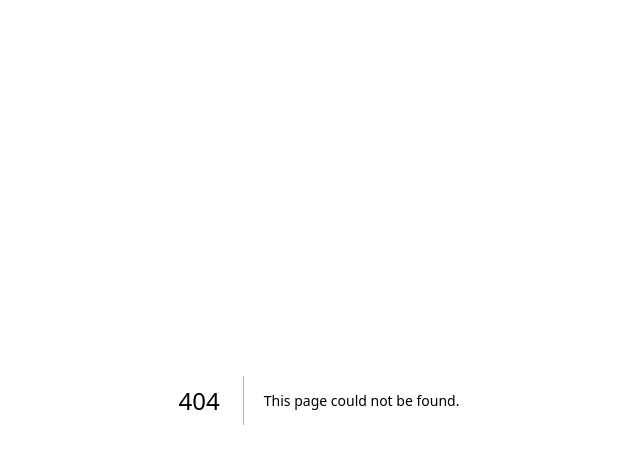
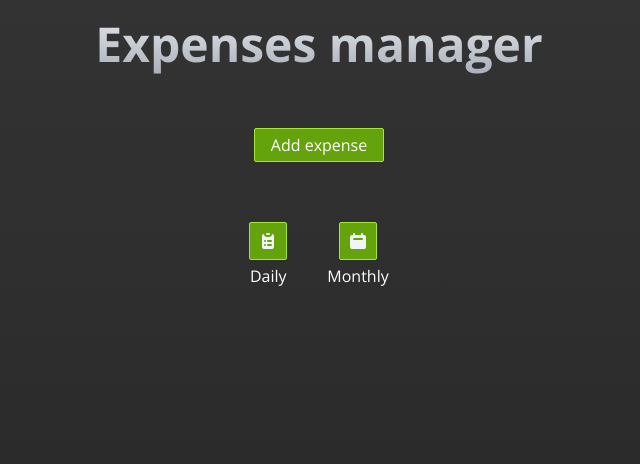
Before and after one commit to FernandoLorca/expenses-manager, a Next.js app: page /expenses in a window 1280 px wide. Before the commit this address had no page. Shown: the top 464 px of the page, without its empty margins (321-961 px from the left). Built offline with nearby package versions, Linux system fonts and the light colour scheme.

Commit message:
Expenses page layout

```diff
--- /dev/null
+++ b/src/app/components/Button.tsx
@@ -0,0 +1,17 @@
+import Link from 'next/link';
+
+interface ButtonProps {
+  text: string;
+  path: string;
+}
+
+export default function Button({ text, path }: ButtonProps) {
+  return (
+    <Link
+      href={path}
+      className="rounded-sm border border-lime-400 bg-lime-600 px-4 py-1 text-center hover:opacity-75"
+    >
+      {text}
+    </Link>
+  );
+}
--- /dev/null
+++ b/src/app/components/GradinetTitle.tsx
@@ -0,0 +1,13 @@
+interface GradinetTitleProps {
+  text: string;
+}
+
+export default function GradinetTitle({ text }: GradinetTitleProps) {
+  return (
+    <div className="flex justify-center">
+      <h1 className="inline-block bg-gradient-to-b from-gray-100 to-gray-400 bg-clip-text py-5 text-center text-5xl font-bold text-transparent">
+        {text}
+      </h1>
+    </div>
+  );
+}
--- /dev/null
+++ b/src/app/components/IconButton.tsx
@@ -0,0 +1,20 @@
+import Link from 'next/link';
+
+interface IconButtonProps {
+  icon: React.ReactNode;
+  text: string;
+}
+
+export default function IconButton({ icon, text }: IconButtonProps) {
+  return (
+    <Link
+      href="/expenses/daily"
+      className="flex flex-col items-center hover:opacity-75"
+    >
+      <div className="rounded-sm border border-lime-400 bg-lime-600 p-2">
+        <div className="text-slate-100">{icon}</div>
+      </div>
+      <p className="pt-1">{text}</p>
+    </Link>
+  );
+}
--- /dev/null
+++ b/src/app/expenses/page.tsx
@@ -0,0 +1,21 @@
+import { HiClipboardList, HiCalendar } from 'react-icons/hi';
+import IconButton from '../components/IconButton';
+import Button from '../components/Button';
+import GradinetTitle from '../components/GradinetTitle';
+
+export default function page() {
+  return (
+    <div className="flex justify-center">
+      <div className="max-w-xl">
+        <GradinetTitle text="Expenses manager" />
+        <div className="flex justify-center py-10">
+          <Button text="Add expense" path="/expenses/add" />
+        </div>
+        <div className="flex h-screen justify-center gap-10 p-5">
+          <IconButton icon={<HiClipboardList size={20} />} text="Daily" />
+          <IconButton icon={<HiCalendar size={20} />} text="Monthly" />
+        </div>
+      </div>
+    </div>
+  );
+}
--- a/src/app/layout.tsx
+++ b/src/app/layout.tsx
@@ -1,12 +1,12 @@
 import type { Metadata } from 'next';
-import { Inter } from 'next/font/google';
+import { Open_Sans } from 'next/font/google';
 import './globals.css';
 
-const inter = Inter({ subsets: ['latin'] });
+const inter = Open_Sans({ subsets: ['latin'] });
 
 export const metadata: Metadata = {
-  title: 'Create Next App',
-  description: 'Generated by create next app',
+  title: 'Expenses manager',
+  description: 'Manage your expenses',
 };
 
 export default function RootLayout({
@@ -16,7 +16,11 @@ export default function RootLayout({
 }) {
   return (
     <html lang="en">
-      <body className={inter.className}>{children}</body>
+      <body
+        className={`${inter.className} bg-gradient-to-b from-[#333] to-[#222] text-white`}
+      >
+        {children}
+      </body>
     </html>
   );
 }
--- a/tailwind.config.ts
+++ b/tailwind.config.ts
@@ -1,4 +1,4 @@
-import type { Config } from 'tailwindcss'
+import type { Config } from 'tailwindcss';
 
 const config: Config = {
   content: [
@@ -6,15 +6,7 @@ const config: Config = {
     './src/components/**/*.{js,ts,jsx,tsx,mdx}',
     './src/app/**/*.{js,ts,jsx,tsx,mdx}',
   ],
-  theme: {
-    extend: {
-      backgroundImage: {
-        'gradient-radial': 'radial-gradient(var(--tw-gradient-stops))',
-        'gradient-conic':
-          'conic-gradient(from 180deg at 50% 50%, var(--tw-gradient-stops))',
-      },
-    },
-  },
+  theme: {},
   plugins: [],
-}
-export default config
+};
+export default config;
```
Also changed, not shown: package.json (+14 -4 lines), 2 other files (tests, documents, lock files or other folders).
